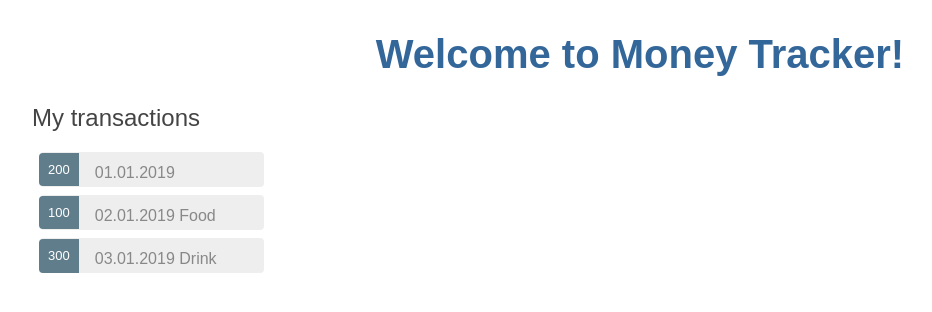
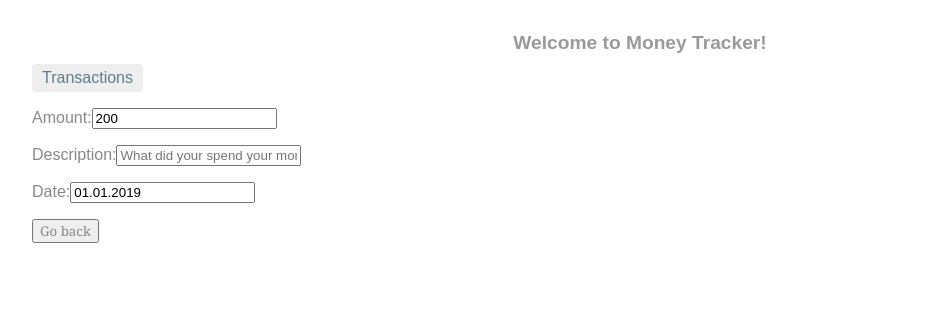
Before and after one commit to DirtyB/moneytracker, an Angular app in the folder moneytracker-frontend/: page /transactions/1 in a window 1280 px wide. Before the commit this address led to /. Shown: the top 312 px of the page, without its empty margins (0-932 px from the left). Built offline with nearby package versions, Linux system fonts and the light colour scheme.

Commit message:
frontend: routing

```diff
--- a/moneytracker-frontend/src/app/app-routing.module.ts
+++ b/moneytracker-frontend/src/app/app-routing.module.ts
@@ -1,7 +1,23 @@
 import { NgModule } from '@angular/core';
 import { Routes, RouterModule } from '@angular/router';
+import {TransactionsComponent} from "./components/transactions/transactions.component";
+import {TransactionDetailsComponent} from "./components/transaction-details/transaction-details.component";
 
-const routes: Routes = [];
+const routes: Routes = [
+  {
+    path: '',
+    redirectTo: '/transactions',
+    pathMatch: 'full'
+  },
+  {
+    path: 'transactions',
+    component: TransactionsComponent
+  },
+  {
+    path: 'transactions/:id',
+    component: TransactionDetailsComponent
+  },
+];
 
 @NgModule({
   imports: [RouterModule.forRoot(routes)],
--- a/moneytracker-frontend/src/app/app.module.ts
+++ b/moneytracker-frontend/src/app/app.module.ts
@@ -5,11 +5,13 @@ import { AppRoutingModule } from './app-routing.module';
 import { AppComponent } from './components/app/app.component';
 import { TransactionsComponent } from './components/transactions/transactions.component';
 import {FormsModule} from "@angular/forms";
+import { TransactionDetailsComponent } from './components/transaction-details/transaction-details.component';
 
 @NgModule({
   declarations: [
     AppComponent,
-    TransactionsComponent
+    TransactionsComponent,
+    TransactionDetailsComponent
   ],
   imports: [
     BrowserModule,
--- a/moneytracker-frontend/src/app/components/app/app.component.html
+++ b/moneytracker-frontend/src/app/components/app/app.component.html
@@ -4,6 +4,7 @@
     Welcome to {{ title }}!
   </h1>
 </div>
-<app-transactions></app-transactions>
-
+<nav>
+  <a routerLink="/transactions">Transactions</a>
+</nav>
 <router-outlet></router-outlet>
--- a/moneytracker-frontend/src/app/components/app/app.component.scss
+++ b/moneytracker-frontend/src/app/components/app/app.component.scss
@@ -1,4 +1,29 @@
+/* AppComponent's private CSS styles */
 h1 {
-  color: #369;
-  font-size: 250%;
+  font-size: 1.2em;
+  color: #999;
+  margin-bottom: 0;
 }
+h2 {
+  font-size: 2em;
+  margin-top: 0;
+  padding-top: 0;
+}
+nav a {
+  padding: 5px 10px;
+  text-decoration: none;
+  margin-top: 10px;
+  display: inline-block;
+  background-color: #eee;
+  border-radius: 4px;
+}
+nav a:visited, a:link {
+  color: #607d8b;
+}
+nav a:hover {
+  color: #039be5;
+  background-color: #cfd8dc;
+}
+nav a.active {
+  color: #039be5;
+}
--- /dev/null
+++ b/moneytracker-frontend/src/app/components/transaction-details/transaction-details.component.html
@@ -0,0 +1,15 @@
+<div *ngIf="transaction">
+  <p>
+    <label>Amount:</label>
+    <input [(ngModel)]="transaction.amount" placeholder="How much monty did you spend?"/>
+  </p>
+  <p>
+    <label>Description:</label>
+    <input [(ngModel)]="transaction.description" placeholder="What did your spend your money to?"/>
+  </p>
+  <p>
+    <label>Date:</label>
+    <input [(ngModel)]="transaction.date" placeholder="When did it happen?"/>
+  </p>
+</div>
+<button (click)="goBack()">Go back</button>
--- /dev/null
+++ b/moneytracker-frontend/src/app/components/transaction-details/transaction-details.component.ts
@@ -0,0 +1,36 @@
+import {Component, OnInit} from '@angular/core';
+import {Location} from "@angular/common";
+import {Transaction} from "../../models/Transaction";
+import {ActivatedRoute} from "@angular/router";
+import {TransactionService} from "../../services/transaction.service";
+
+@Component({
+  selector: 'app-transaction-details',
+  templateUrl: './transaction-details.component.html',
+  styleUrls: ['./transaction-details.component.scss']
+})
+export class TransactionDetailsComponent implements OnInit {
+
+  transaction: Transaction;
+
+  constructor(
+    private route: ActivatedRoute,
+    private transactionService: TransactionService,
+    private location: Location
+  ) { }
+
+  getTransaction(): void {
+    const id = +this.route.snapshot.paramMap.get('id');
+    this.transactionService.getTransaction(id)
+      .subscribe(transaction => this.transaction = transaction);
+  }
+
+  goBack(): void {
+    this.location.back();
+  }
+
+  ngOnInit() {
+    this.getTransaction();
+  }
+
+}
--- a/moneytracker-frontend/src/app/components/transactions/transactions.component.html
+++ b/moneytracker-frontend/src/app/components/transactions/transactions.component.html
@@ -1,6 +1,8 @@
 <h2>My transactions</h2>
 <ul class="transactions">
   <li *ngFor="let transaction of transactions">
-    <span class="badge">{{transaction.amount}}</span> {{transaction.date}}  {{transaction.description}}
+    <a routerLink="/transactions/{{transaction.id}}">
+      <span class="badge">{{transaction.amount}}</span> {{transaction.date}}  {{transaction.description}}
+    </a>
   </li>
 </ul>
--- a/moneytracker-frontend/src/app/components/transactions/transactions.component.scss
+++ b/moneytracker-frontend/src/app/components/transactions/transactions.component.scss
@@ -1,8 +1,4 @@
 /* transactionsComponent's private CSS styles */
-.selected {
-  background-color: #CFD8DC !important;
-  color: white;
-}
 .transactions {
   margin: 0 0 2em 0;
   list-style-type: none;
@@ -10,28 +6,33 @@
   width: 15em;
 }
 .transactions li {
+  position: relative;
   cursor: pointer;
-  position: relative;
-  left: 0;
   background-color: #EEE;
   margin: .5em;
   padding: .3em 0;
   height: 1.6em;
   border-radius: 4px;
 }
-.transactions li.selected:hover {
-  background-color: #BBD8DC !important;
-  color: white;
-}
+
 .transactions li:hover {
   color: #607D8B;
   background-color: #DDD;
   left: .1em;
 }
-.transactions .text {
+
+.transactions a {
+  color: #888;
+  text-decoration: none;
   position: relative;
-  top: -3px;
+  display: block;
+  width: 250px;
 }
+
+.transactions a:hover {
+  color:#607D8B;
+}
+
 .transactions .badge {
   display: inline-block;
   font-size: small;
@@ -43,6 +44,8 @@
   left: -1px;
   top: -4px;
   height: 1.8em;
+  min-width: 16px;
+  text-align: right;
   margin-right: .8em;
   border-radius: 4px 0 0 4px;
 }
--- a/moneytracker-frontend/src/app/components/transactions/transactions.component.ts
+++ b/moneytracker-frontend/src/app/components/transactions/transactions.component.ts
@@ -13,13 +13,13 @@ export class TransactionsComponent implements OnInit {
 
   constructor(private transactionService: TransactionService) { }
 
-  getHeroes(): void {
-    this.transactionService.getHeroes()
+  getTransactions(): void {
+    this.transactionService.getTransactions()
       .subscribe(transactions => this.transactions = transactions);
   }
 
   ngOnInit() {
-    this.getHeroes();
+    this.getTransactions();
   }
 
 }
--- a/moneytracker-frontend/src/app/services/transaction.service.ts
+++ b/moneytracker-frontend/src/app/services/transaction.service.ts
@@ -10,7 +10,11 @@ export class TransactionService {
 
   constructor() { }
 
-  getHeroes(): Observable<Transaction[]> {
+  getTransactions(): Observable<Transaction[]> {
     return of(TRANSACTIONS);
   }
+
+  getTransaction(id: number): Observable<Transaction> {
+    return of(TRANSACTIONS.find(transaction => transaction.id === id));
+  }
 }
```
Also changed, not shown: moneytracker-frontend/src/app/components/transaction-details/transaction-details.component.scss (added), 1 other file (tests, documents, lock files or other folders).
